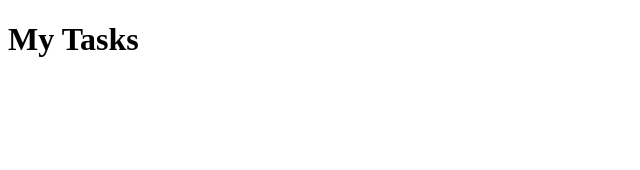
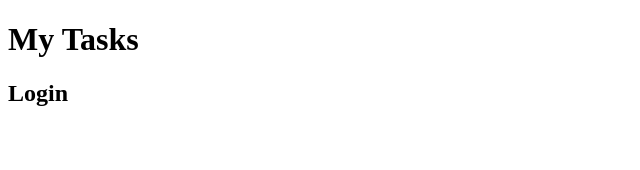
Before and after one commit to rawansaab/ex2b, a React (Vite) app: page / in a window 1280 px wide. Shown: the top 170 px of the page, without its empty margins (0-640 px from the left). Built offline with nearby package versions, Linux system fonts and the light colour scheme.

Commit message:
feat: add Login component to App

```diff
--- a/src/App.jsx
+++ b/src/App.jsx
@@ -5,10 +5,13 @@
 * Main React component for the My Tasks application.
 */
 
+import Login from "./Login.jsx";
+
 function App() {
     return (
         <main>
             <h1>My Tasks</h1>
+            <Login />
         </main>
     );
 }
```
